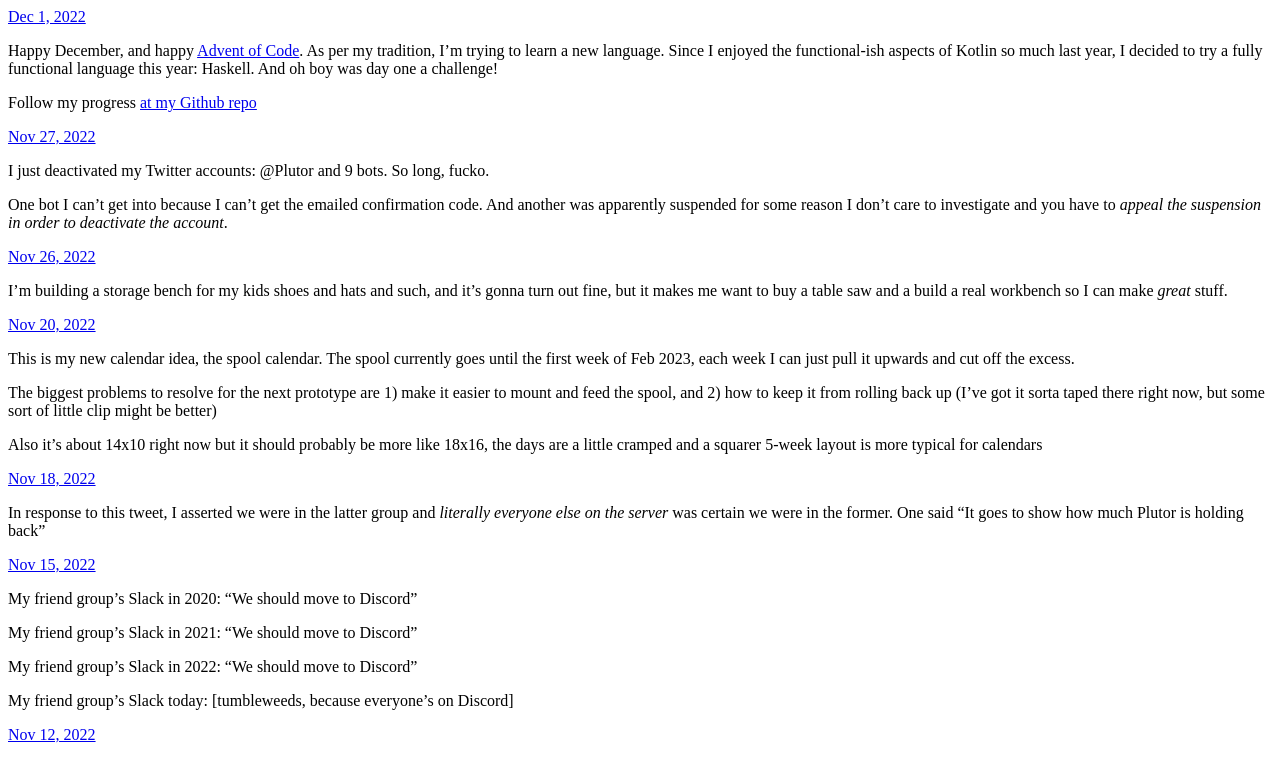
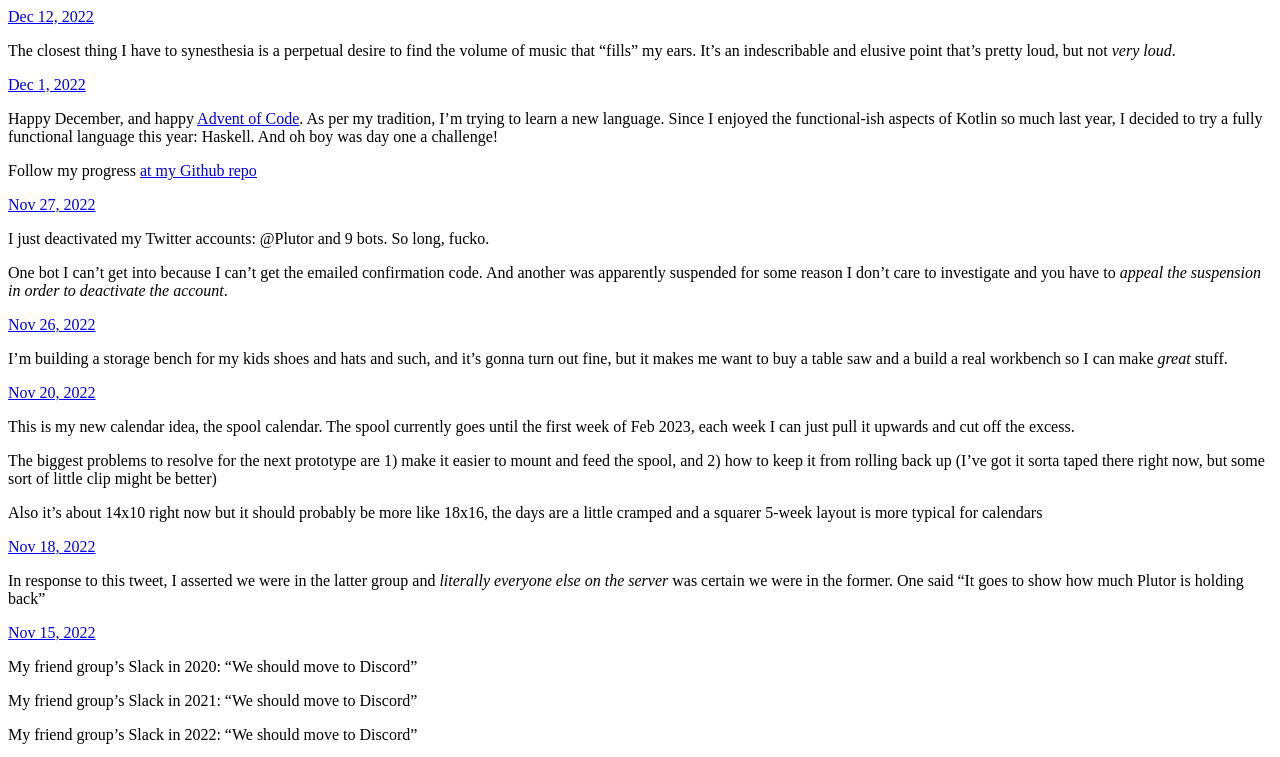
Before and after one commit to Plutor/micro.blog, a plain HTML site: page index.html in a window 1280 px wide. Shown: the top 757 px of the page. Drawn offline with Linux system fonts and the light colour scheme.

Commit message:
Archiving from Micro.blog.

```diff
--- a/index.html
+++ b/index.html
@@ -21,6 +21,17 @@
 <div class="h-feed">
 
 
+
+	  <div class="h-entry">
+
+
+		<a href="https://plutor.micro.blog/2022/12/12/the-closest-thing.html" class="u-url"><time class="dt-published" datetime="2022-12-12 12:09:57 -0500">Dec 12, 2022</time></a>
+
+		<div class="e-content">
+			 <p>The closest thing I have to synesthesia is a perpetual desire to find the volume of music that &ldquo;fills&rdquo; my ears. It&rsquo;s an indescribable and elusive point that&rsquo;s pretty loud, but not <em>very loud</em>.</p>
+
+		</div>
+	  </div>
 
 	  <div class="h-entry">
 
```
